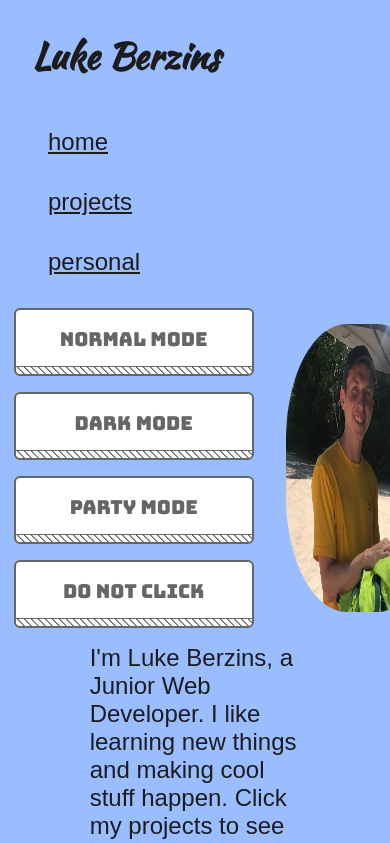
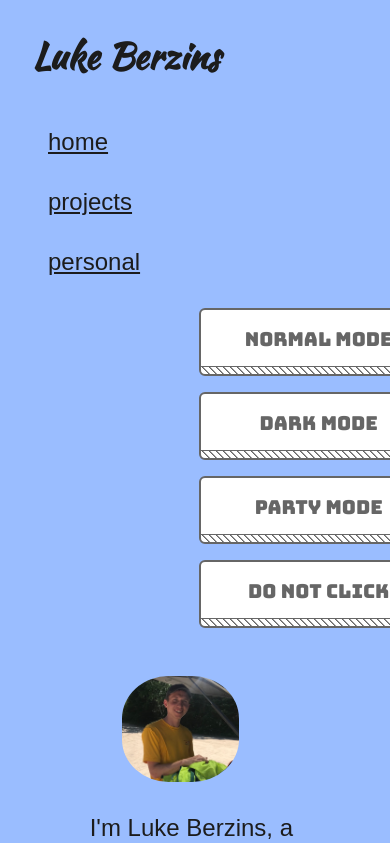
Before and after one commit to Luke-Berzins/lukeberzins, a React (Create React App) app: page / in a window 390 px wide. Shown: the top 843 px of the page. Built offline with nearby package versions, Linux system fonts and the light colour scheme; a web font is replaced by a local one.

Commit message:
changing flex layout on homepage for responsive design- below 900px

```diff
--- a/src/pages/home/Home.scss
+++ b/src/pages/home/Home.scss
@@ -4,7 +4,7 @@ html{
   min-height:100%;
   position:relative;
 }
-body{
+body {
   height:100%;
 
   p {
@@ -331,3 +331,24 @@ body{
   }
 }
 }
+
+@media only screen and (max-width: 900px) {
+  .personal-block {
+    display: flex;
+    flex-direction: column;
+    justify-content: flex-end;
+    margin-bottom: 0%;
+    img {
+      border-radius: 40%;
+      max-width: 50%;
+      max-height: 50%;
+      margin: 2rem;
+    }
+    .theme-buttons {
+      margin-top: 1rem;
+      align-self: center;
+      max-width: 1rem;
+    }
+  }
+
+}
```
